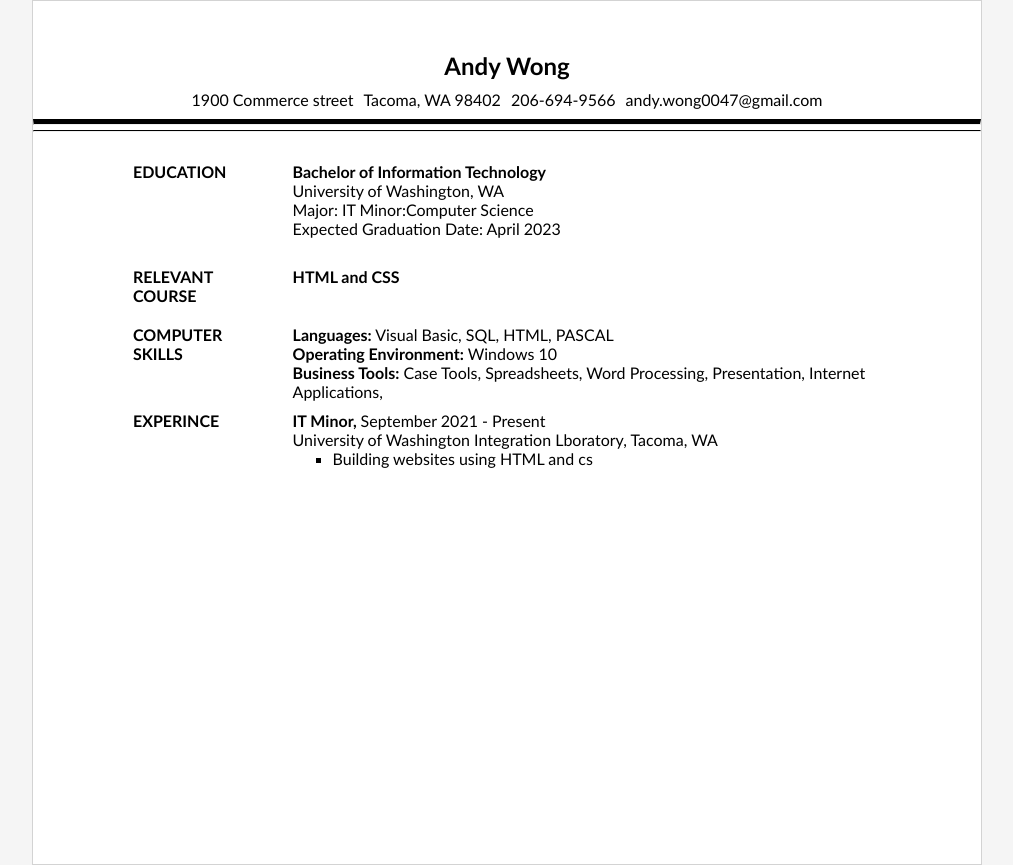
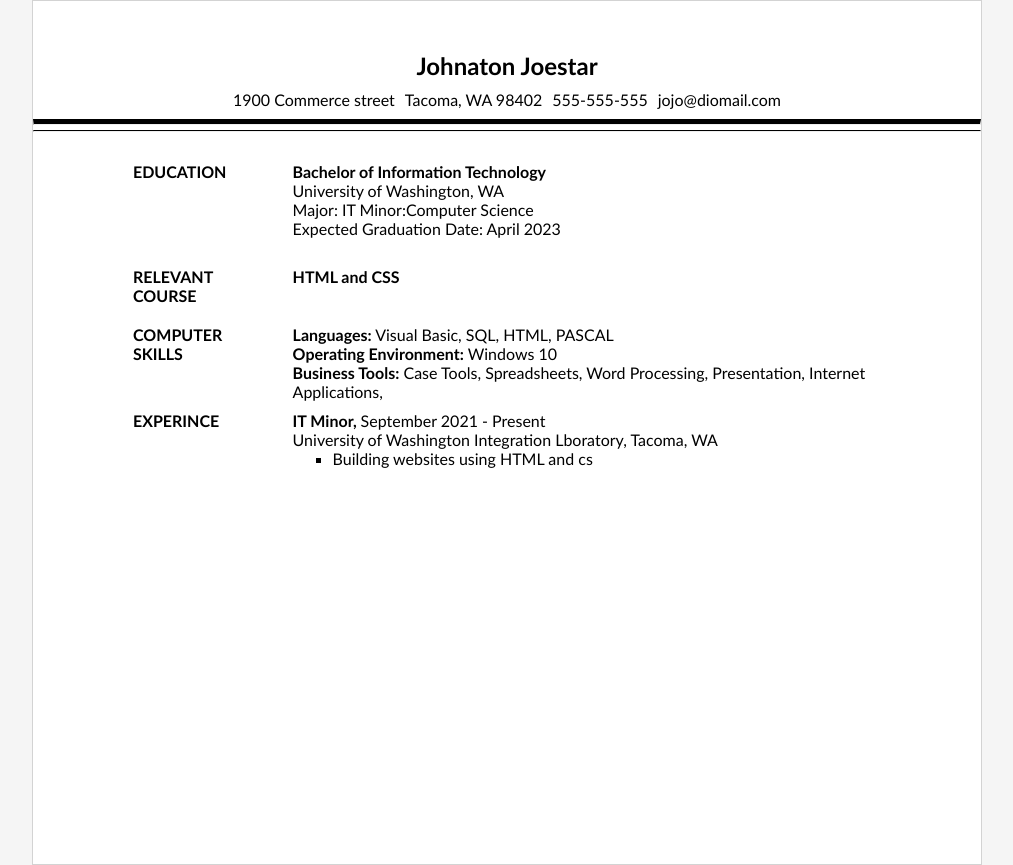
Before and after one commit to Islandcup23/yuh, a plain HTML site: page index.html in a window 1280 px wide. Shown: the whole page, without its empty margins (133-1146 px from the left). Drawn offline with Linux system fonts and the light colour scheme.

Commit message:
Update index.html

```diff
--- a/index.html
+++ b/index.html
@@ -8,12 +8,12 @@
 
 <body>
    <div class="cv">
-        <h3>Andy Wong</h3>
+        <h3>Johnaton Joestar</h3>
         <div class="address">
              <span>1900 Commerce street</span>
              <span>Tacoma, WA 98402</span>
-             <span>206-694-9566</span>
-             <span>andy.wong0047@gmail.com</span>
+             <span>555-555-555</span>
+             <span>jojo@diomail.com</span>
          </div>
          <hr class="thick">
          <hr class="thin">
```
